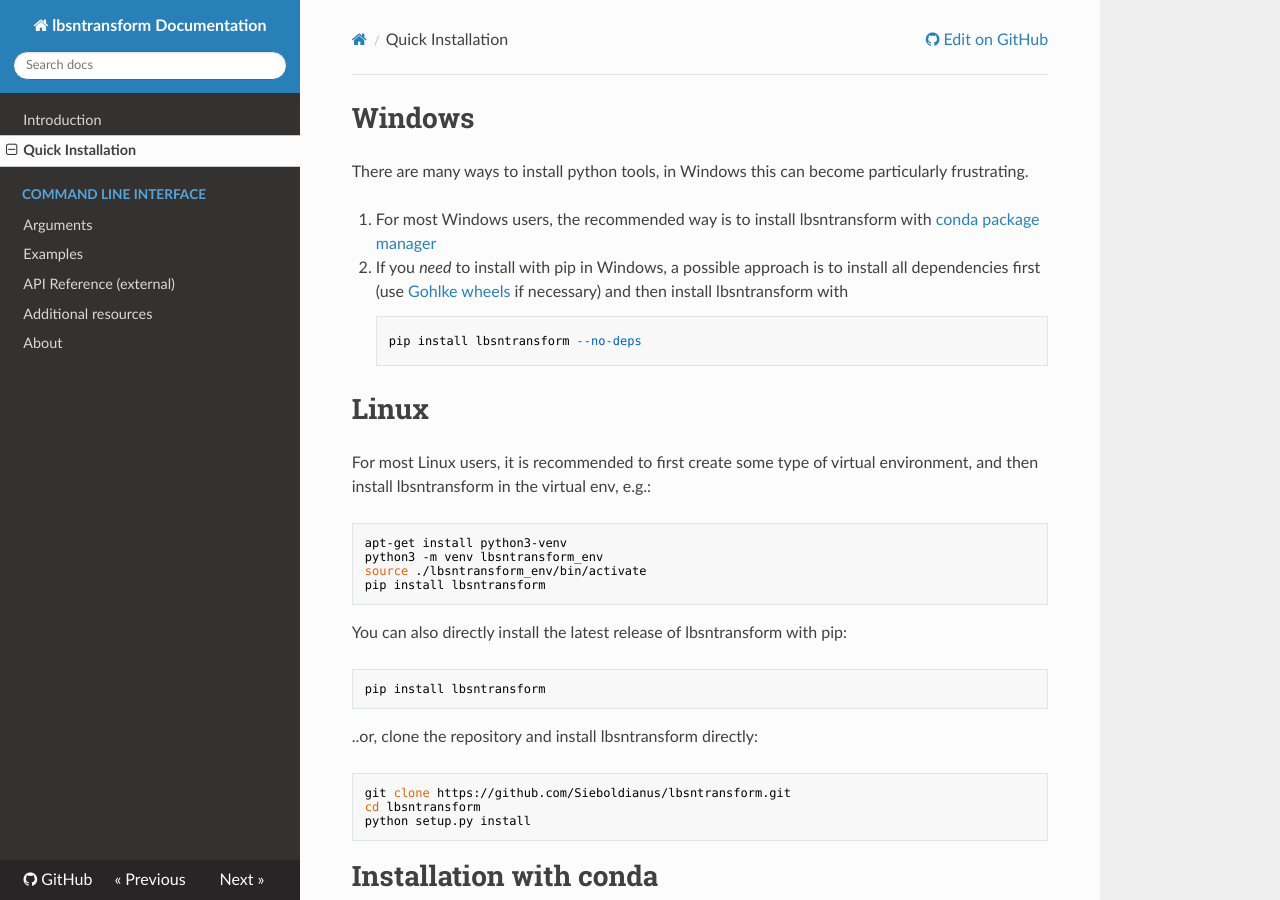
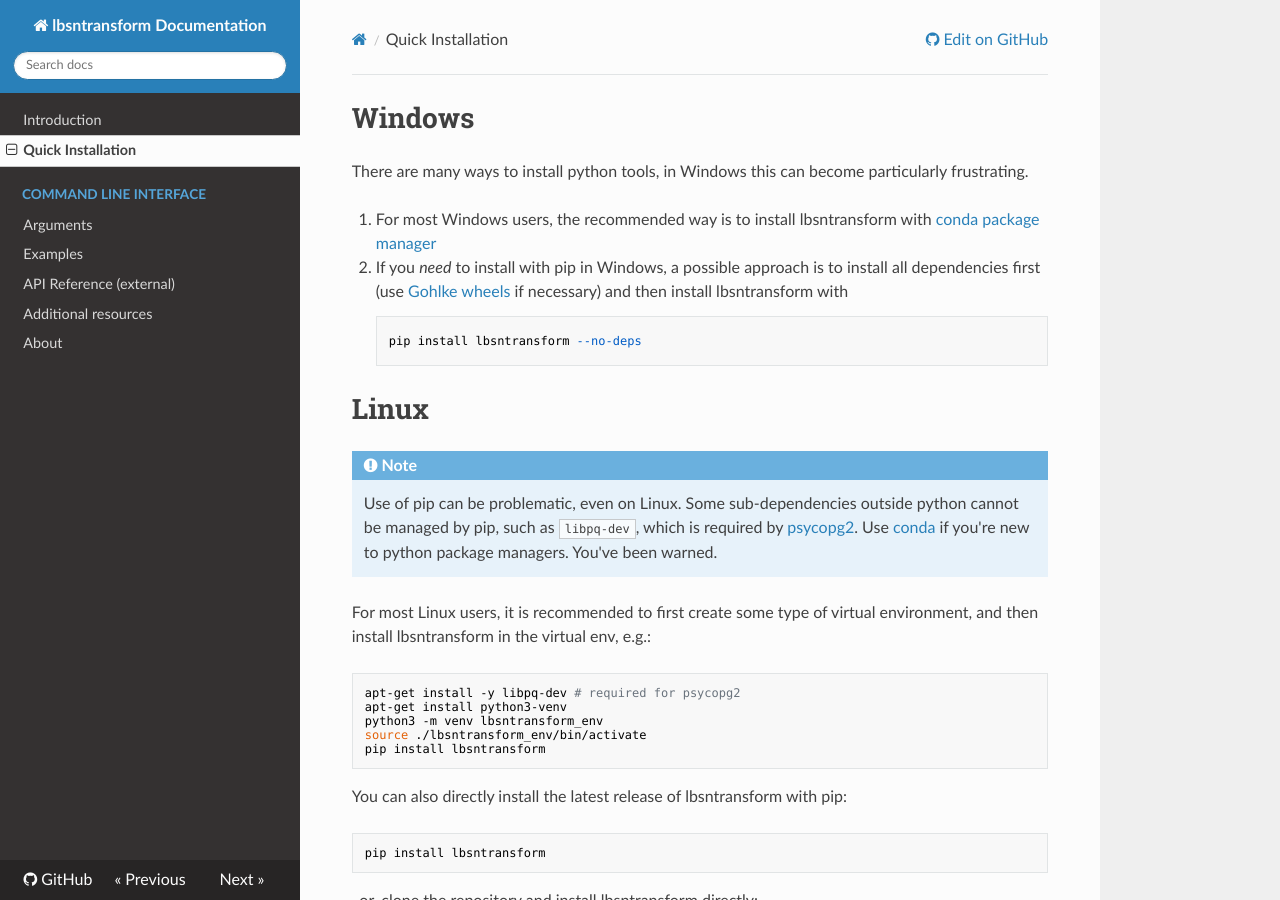
Before and after one commit to Sieboldianus/lbsntransform, an MkDocs documentation site: the page built from docs/quick-guide.md, in a window 1280 px wide and 900 px high. Built offline with MkDocs 1.6.1, drawn with Linux system fonts in a browser that asks for light colours; nearby versions of some CDN libraries.

Commit message:
Add a quite recognizable hint to the docs.

````diff
--- a/docs/quick-guide.md
+++ b/docs/quick-guide.md
@@ -9,9 +9,15 @@
 
 # Linux
 
+!!! note
+    Use of pip can be problematic, even on Linux. Some sub-dependencies outside python cannot
+    be managed by pip, such as `libpq-dev`, which is required by [psycopg2](https://www.psycopg.org/install/).
+    Use [conda](#installation-with-conda) if you're new to python package managers. You've been warned.
+
 For most Linux users, it is recommended to first create some type of virtual environment, and then install lbsntransform in the virtual env, e.g.:
 
 ```bash
+apt-get install -y libpq-dev # required for psycopg2
 apt-get install python3-venv
 python3 -m venv lbsntransform_env
 source ./lbsntransform_env/bin/activate
````
